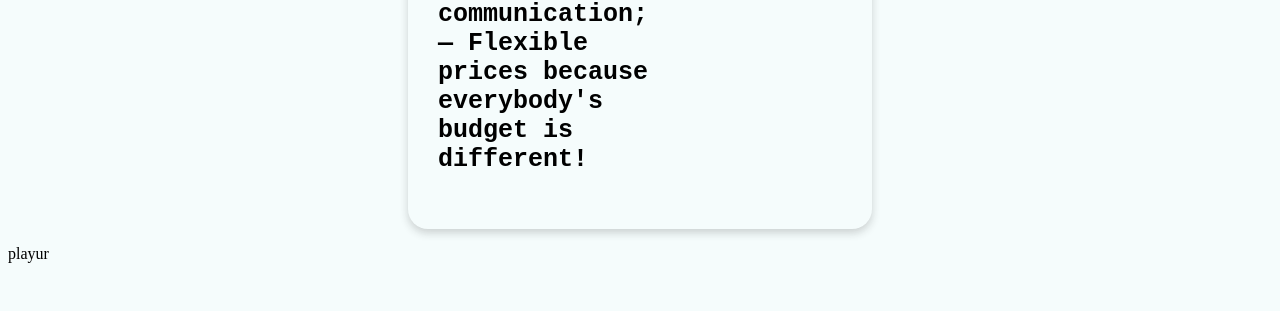
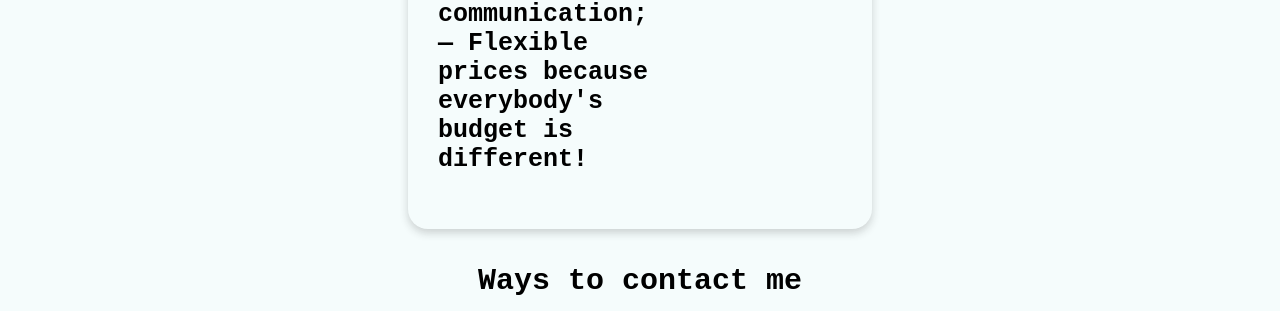
Before and after one commit to vaaaru/mharveybee, a plain HTML site: page index.html in a window 1280 px wide. Shown: the part 1069-1380 px from the top of the page. Drawn offline with Linux system fonts and the light colour scheme.

Commit message:
fix(index): get rid of unused content

```diff
--- a/index.html
+++ b/index.html
@@ -43,10 +43,6 @@
             </div>
         </div>
 
-        <section id="player">
-            <p>playur</p>
-        </section>
-
         <section class="contactme">
             <div>
                 <h2>Ways to contact me</h2>
```
